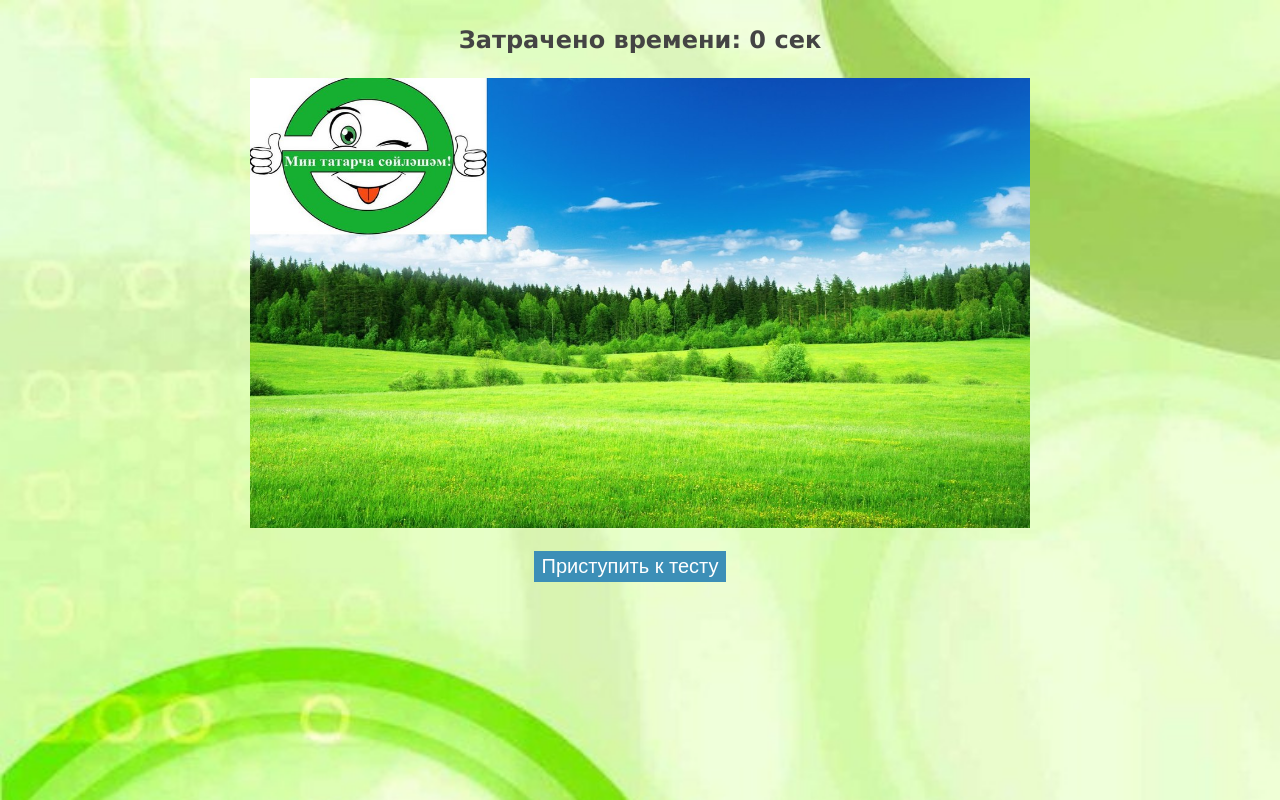
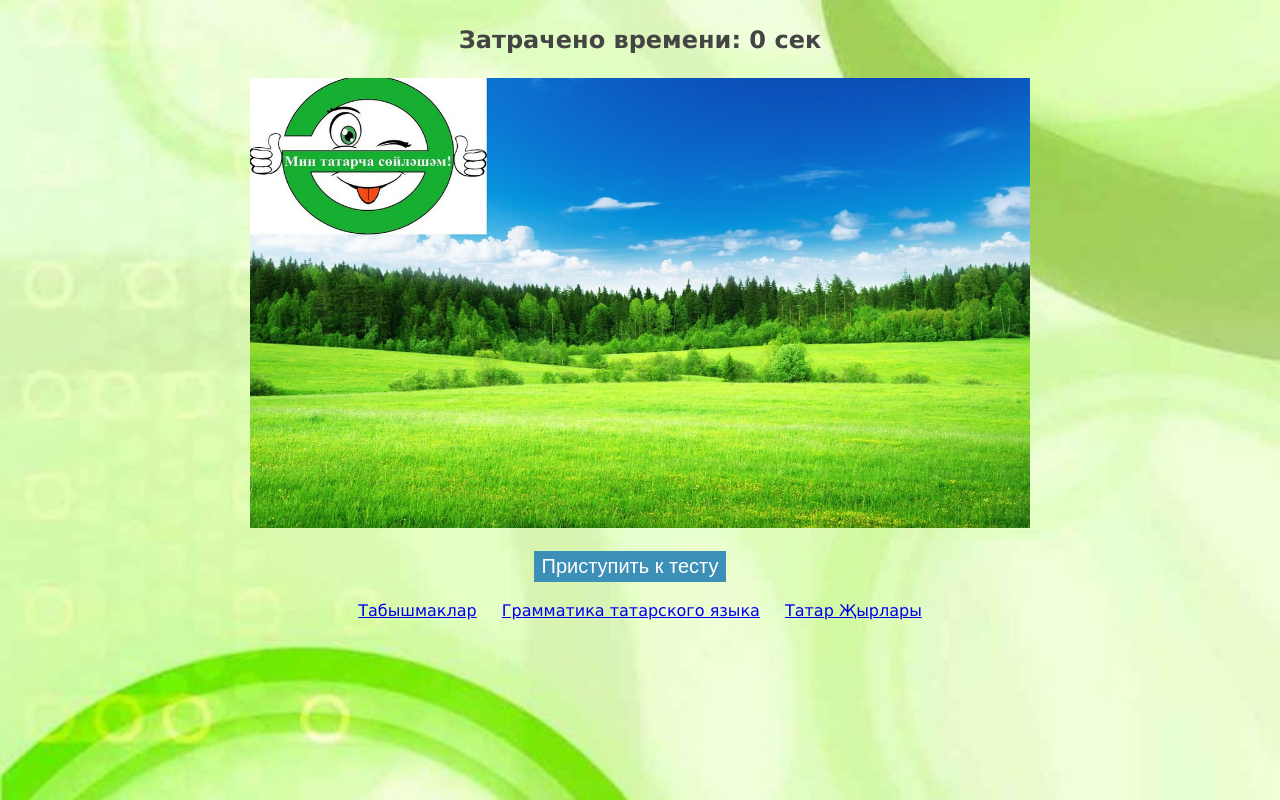
Before and after one commit to tatarapp/vk-tatarlanguage-app, a plain HTML site: page index.html in a window 1280 px wide. Drawn offline with Linux system fonts and the light colour scheme.

Commit message:
Add links at the bottom

```diff
--- a/index.html
+++ b/index.html
@@ -27,6 +27,11 @@
 	<center>
 		<button id="start" class="tatar" onclick="check(0)">Приступить к тесту</button>
 		<script type="text/javascript"> var current_url = document.URL; document.write("<a id='end' style='display: none;' class='tatar' href='" + current_url + "'>Начать сначала</a>"); </script>
+		<br>
+		<br>
+		<a href="https://vk.com/doc-75899290_329575736" target="_blank" class="doc-links">Табышмаклар</a>
+		<a href="https://vk.com/doc-75899290_437842056" target="_blank" class="doc-links">Грамматика татарского языка</a>
+		<a href="https://vk.com/doc-75899290_441107700" target="_blank" class="doc-links">Татар Җырлары</a>
 	</center><br><br>
 </body>
 </html>
--- a/scripts/script.js
+++ b/scripts/script.js
@@ -15,7 +15,7 @@ var data_array = [
   ["<img src='img/13.jpg' class='q_img'><br>","Табиб","Очучы","Сатучы","Тегүче",2],
   ["<img src='img/14.jpg' class='q_img'><br>","Шагыйрь","Язучы","Рәссам","Сугышчы",2],
   ["<img src='img/15.jpg' class='q_img'><br>","Тәрҗемәче","Спортчы","Янгын сүндерүче","үзе аучы",3],
-  ["<img src='img/16.jpg' class='q_img'><br>","Ат","Кәҗә","Ата књгђрчен","Сыер",1],
+  ["<img src='img/16.jpg' class='q_img'><br>","Ат","Кәҗә","Сарык","Сыер",1],
   ["<img src='img/17.jpg' class='q_img'><br>","Тавык","Эт","Тәкә","Бүре",3],
   ["<img src='img/18.jpg' class='q_img'><br>","Төлке","Дөя","Аю","Бозау",2],
   ["<img src='img/19.jpg' class='q_img'><br>","Үгез","Мөгез","Сөт","Дуңгыз",1],
--- a/style/style.css
+++ b/style/style.css
@@ -51,3 +51,7 @@ body{
 #result{
 	display: none;
 }
+
+.doc-links{
+	margin:10px;
+}
```
